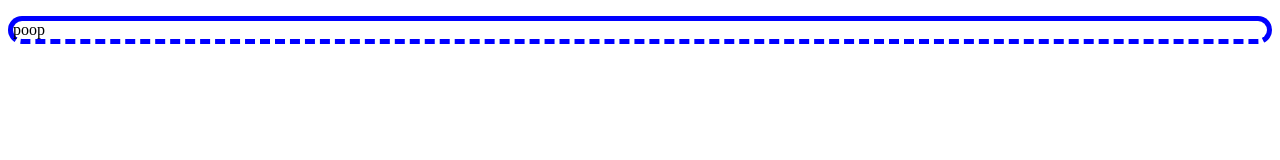
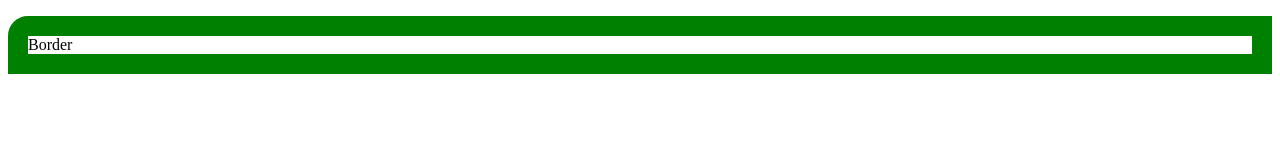
Before and after one commit to cruzgerman216/CSS-Tutorial-Series, a plain HTML site: page CSS/Part 5 Border/part5.html in a window 1280 px wide. Drawn offline with Linux system fonts and the light colour scheme.

Commit message:
modified:   CSS/Part 5 Border/part5.html

```diff
--- a/CSS/Part 5 Border/part5.html
+++ b/CSS/Part 5 Border/part5.html
@@ -9,15 +9,12 @@
     <meta name="viewport" content="width=device-width, initial-scale=1.0" />
     <style>
       p {
-        border-style: solid;
-        border-bottom-style: dashed;
-        border-width: 5px;
-        border-color: blue;
-        border-radius: 20px;
+        border: solid 20px green;
+        border-top-left-radius: 20px;
       }
     </style>
   </head>
   <body>
-    <p>poop</p>
+    <p>Border</p>
   </body>
 </html>
```
